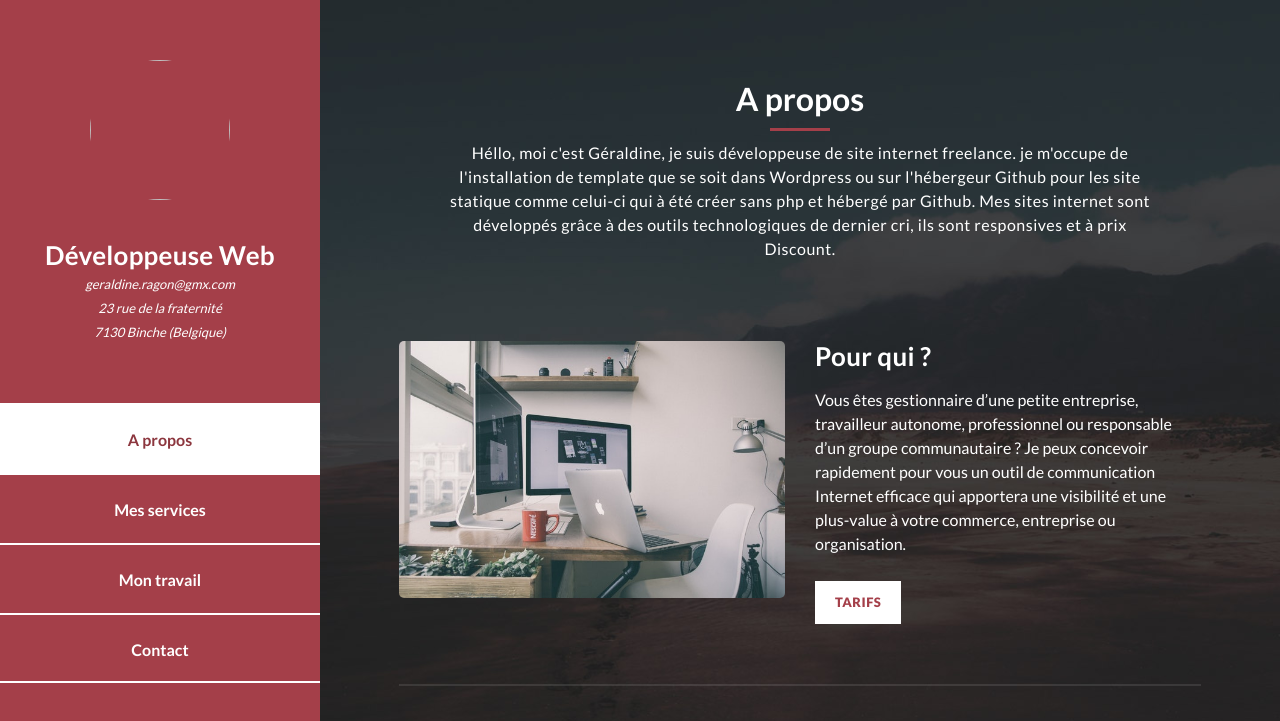
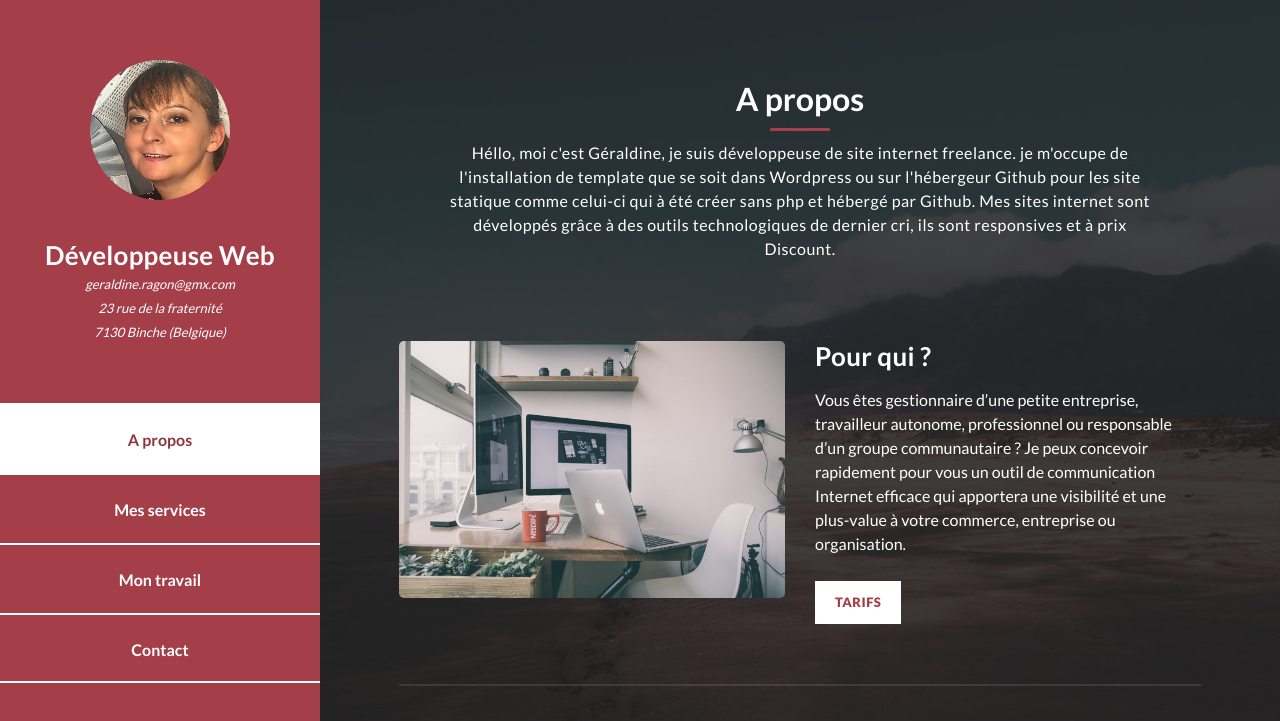
Before and after one commit to gydee72/freelance, a plain HTML site: page index.html in a window 1280 px wide. Shown: the top 721 px of the page. Drawn offline with Linux system fonts and the light colour scheme.

Commit message:
Update index.html

```diff
--- a/index.html
+++ b/index.html
@@ -39,7 +39,7 @@ https://templatemo.com/tm-531-reflux
           <i class="fa fa-times" id="menu-close"></i>
           <div class="container">
             <div class="image">
-              <a href="#"><img src="assets/images/gydee222.png" alt="" /></a>
+              <a href="#"><img src="assets/images/gydee222.jpg" alt="" /></a>
             </div>
             <div class="author-content">
               <h4>Développeuse Web</h4>
```
